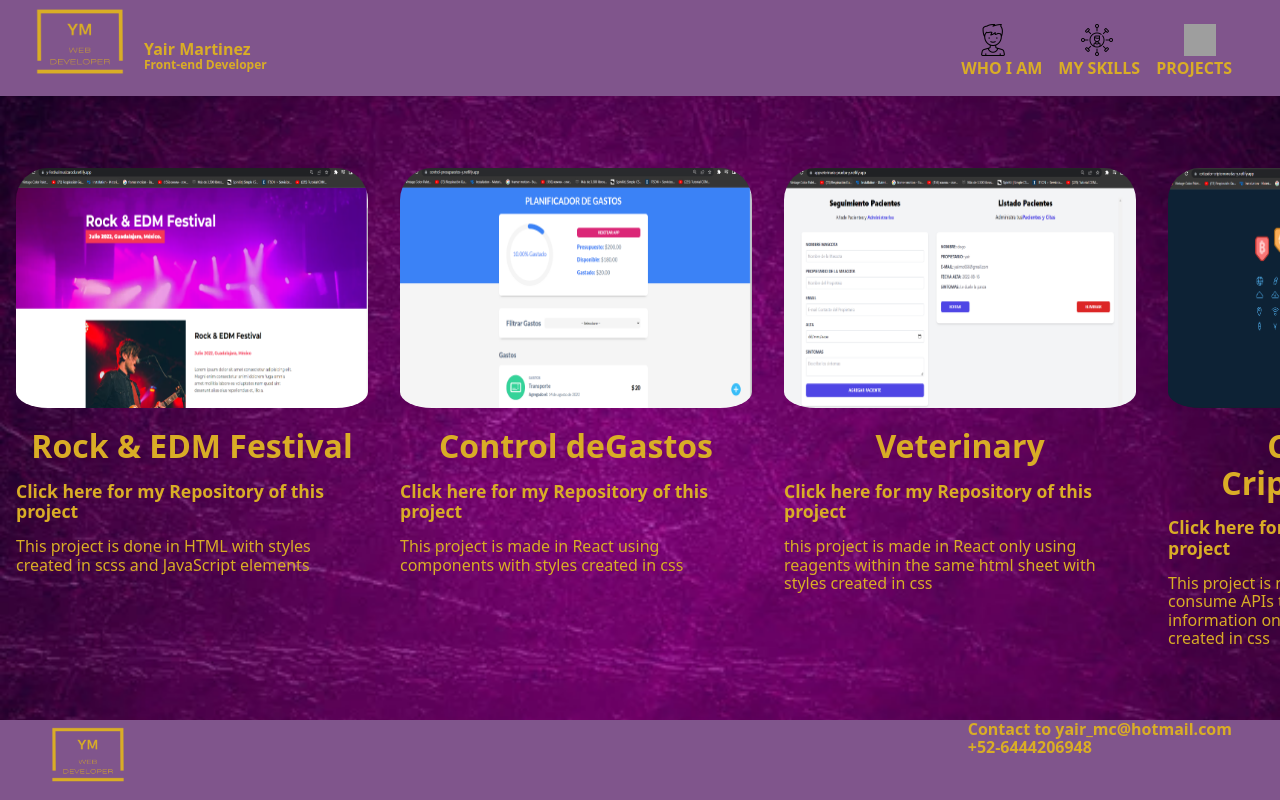
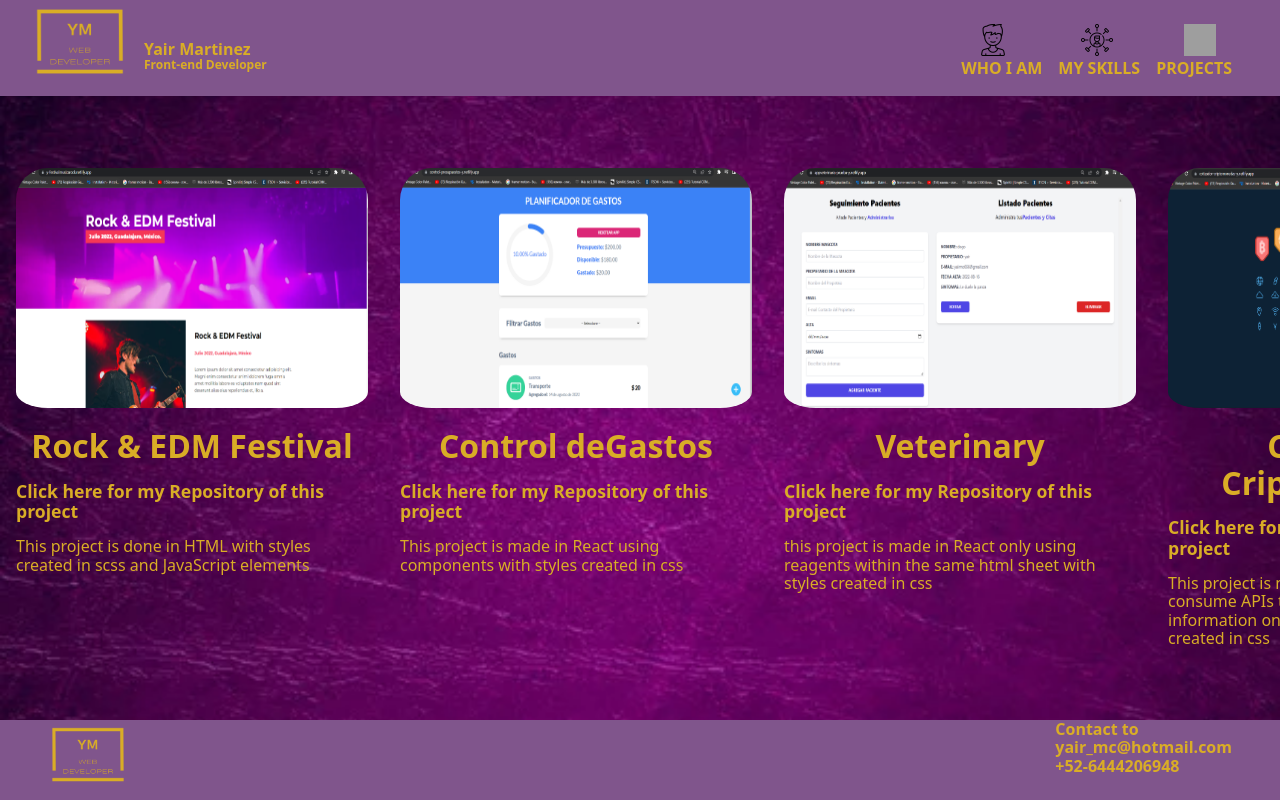
Before and after one commit to yairmc/Portafolio-web, a React (Vite) app: page /projects in a window 1280 px wide. Shown: the top 800 px of the page. Built offline with nearby package versions, Linux system fonts and the light colour scheme; grey boxes are pictures that could not be loaded.

Commit message:
actualizacion 5 Footer actualizado

```diff
--- a/src/components/Footer.jsx
+++ b/src/components/Footer.jsx
@@ -8,7 +8,8 @@ const Footer = () => {
     <div className={style.conteiner}>
       <img className={style.logo} src={logo} alt="logo" />
       <div>
-              <h1 className={style.contact}>Contact to yair_mc@hotmail.com </h1>
+              <h1 className={style.contact}>Contact to </h1>
+              <h2 className={style.contact}> yair_mc@hotmail.com </h2>
               <h2 className={style.contact}>+52-6444206948</h2>
       </div>
     </div>
```
